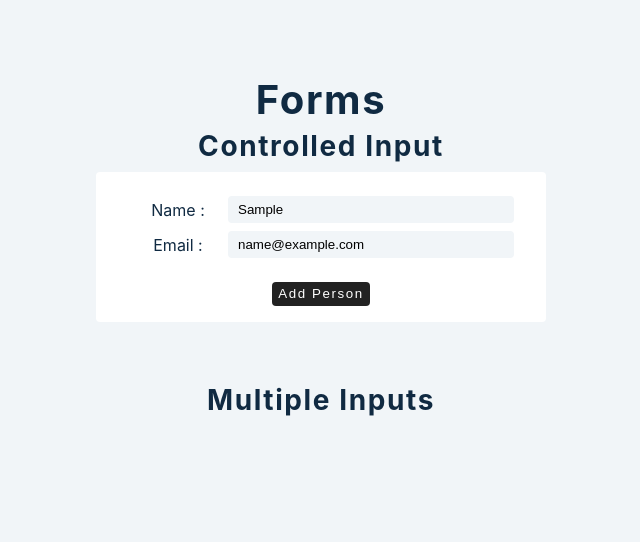
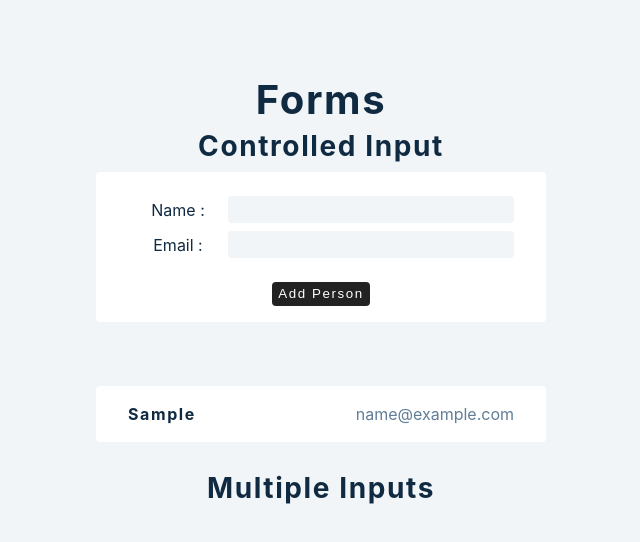
Before and after one commit to mnomanme/advanceReact, a React (Create React App) app: page / in a window 1280 px wide. Both pictures are taken after typing "Sample", "name@example.com" into the empty fields and a click on the button "Add Person". Shown: the top 542 px of the page, without its empty margins (319-959 px from the left). Built offline with nearby package versions, Linux system fonts and the light colour scheme.

Commit message:
control input add to item :rocket:

```diff
--- a/src/components/ControlledInputs.js
+++ b/src/components/ControlledInputs.js
@@ -3,10 +3,27 @@
 const ControlledInputs = () => {
 	const [firstName, setFirstName] = useState('');
 	const [email, setEmail] = useState('');
+	const [people, setPeople] = useState([]);
 
 	const handleSubmit = (e) => {
 		e.preventDefault();
 		console.log(firstName, email);
+
+		if (firstName && email) {
+			console.log('submit the form');
+
+			const person = { id: new Date().getTime().toString(), firstName, email };
+			console.log(person);
+
+			setPeople((people) => {
+				return [...people, person];
+			});
+
+			setFirstName('');
+			setEmail('');
+		} else {
+			console.log('empty values');
+		}
 	};
 
 	return (
@@ -34,10 +51,17 @@
 							onChange={(e) => setEmail(e.target.value)}
 						/>
 					</div>
-					<button type="submit" onClick={handleSubmit}>
-						add person
-					</button>
+					<button type="submit">add person</button>
 				</form>
+				{people.map((person, index) => {
+					const { id, firstName, email } = person;
+					return (
+						<div key={id} className="item">
+							<h4>{firstName}</h4>
+							<p>{email}</p>
+						</div>
+					);
+				})}
 			</article>
 		</>
 	);
```
